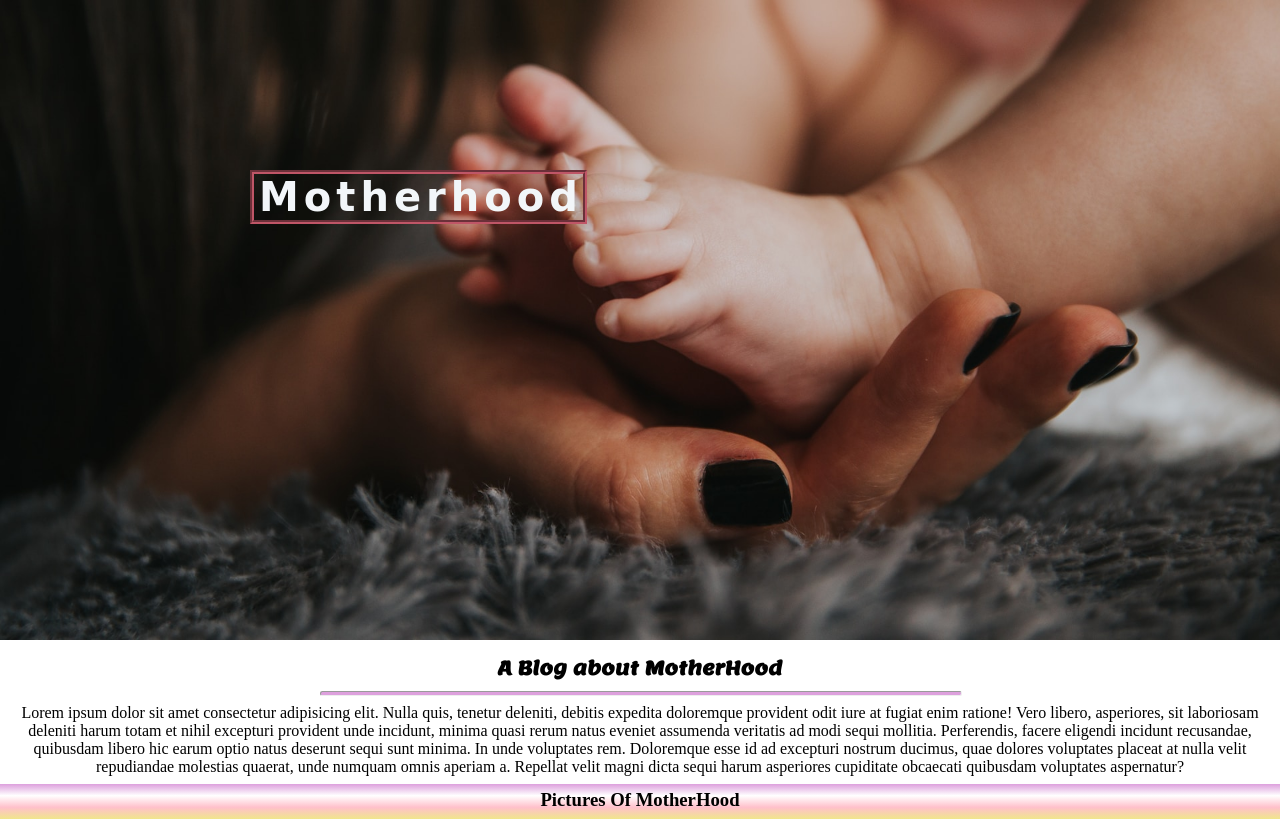
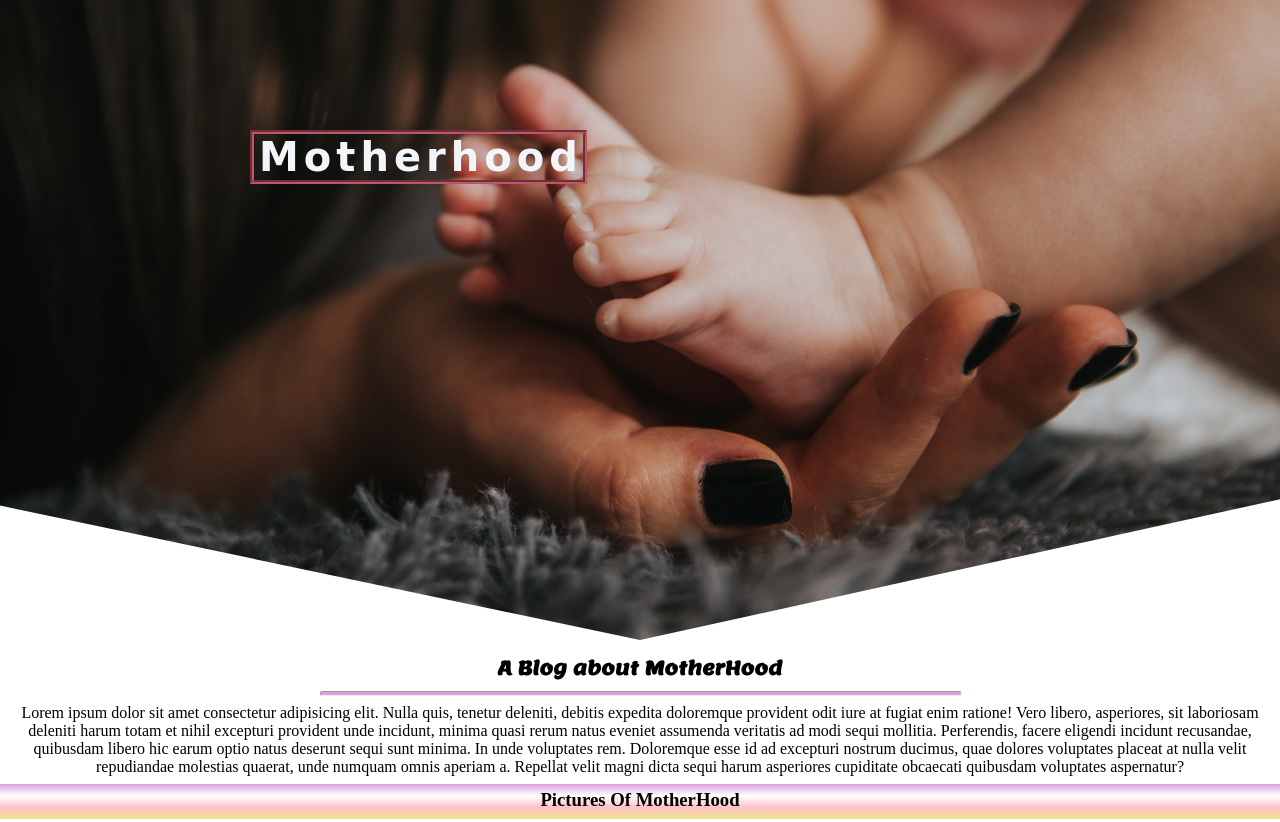
Before and after one commit to samiha782/conceptual-html-css, a plain HTML site: page index.html in a window 1280 px wide. Shown: the top 822 px of the page. Drawn offline with Linux system fonts and the light colour scheme.

Commit message:
all done

```diff
--- a/styles/style.css
+++ b/styles/style.css
@@ -11,6 +11,9 @@ background-size: cover;
 background-position:bottom center;
 height:80vh;
 position: relative;
+/* clip-path: polygon(29% 39%, 2% 3%, 44% 39%, 66% 39%, 97% 3%, 81% 39%, 81% 63%, 97% 97%, 66% 63%, 47% 63%, 3% 97%, 30% 62%); */
+clip-path: polygon(50% 0%, 100% 0, 100% 78%, 50% 100%, 0 79%, 0 0);
+
 }
 .hero h1{
     color: rgba(242, 246, 249);
@@ -21,11 +24,13 @@ position: relative;
     text-align:center;
     /* padding-top:20%; */
     padding-left: 5px;
+
+
 }
 #head{
     border: 4px groove rgb(191, 86, 103);
     position: absolute;
-    top: 170px;
+    top: 130px;
     left:250px;
 }
 .article h2{
```
